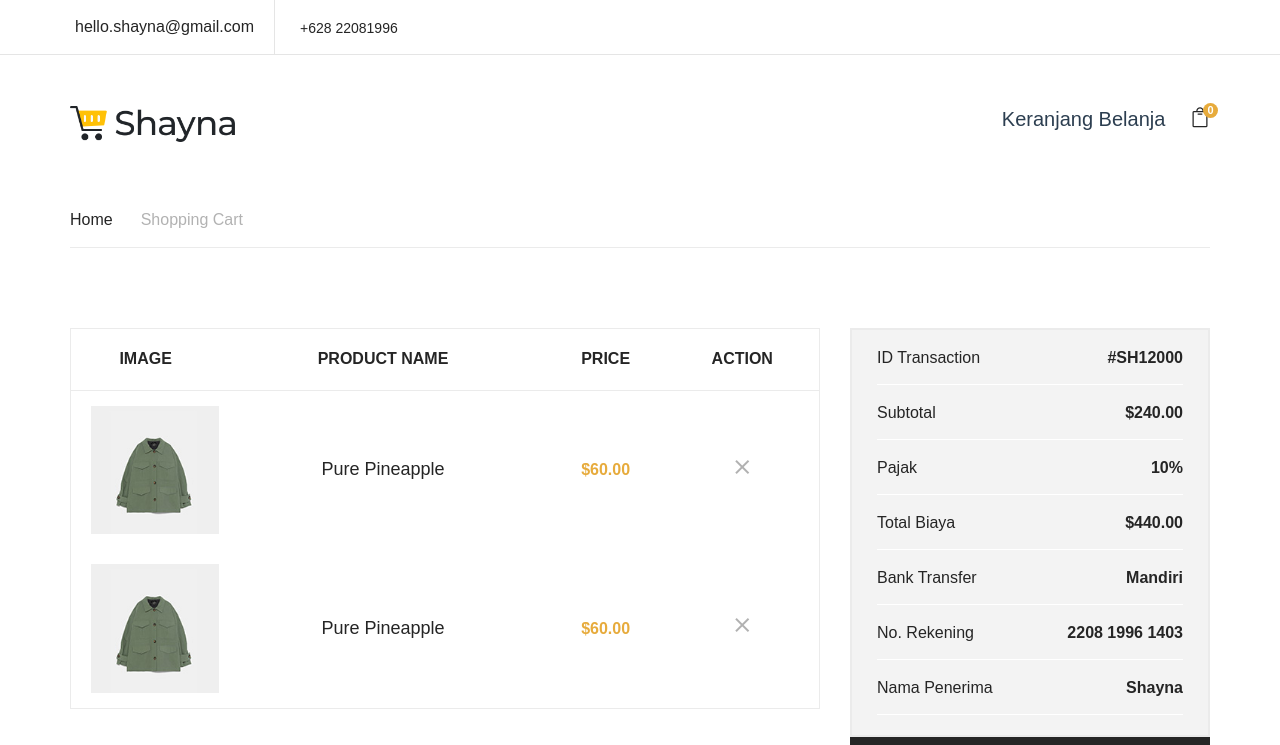
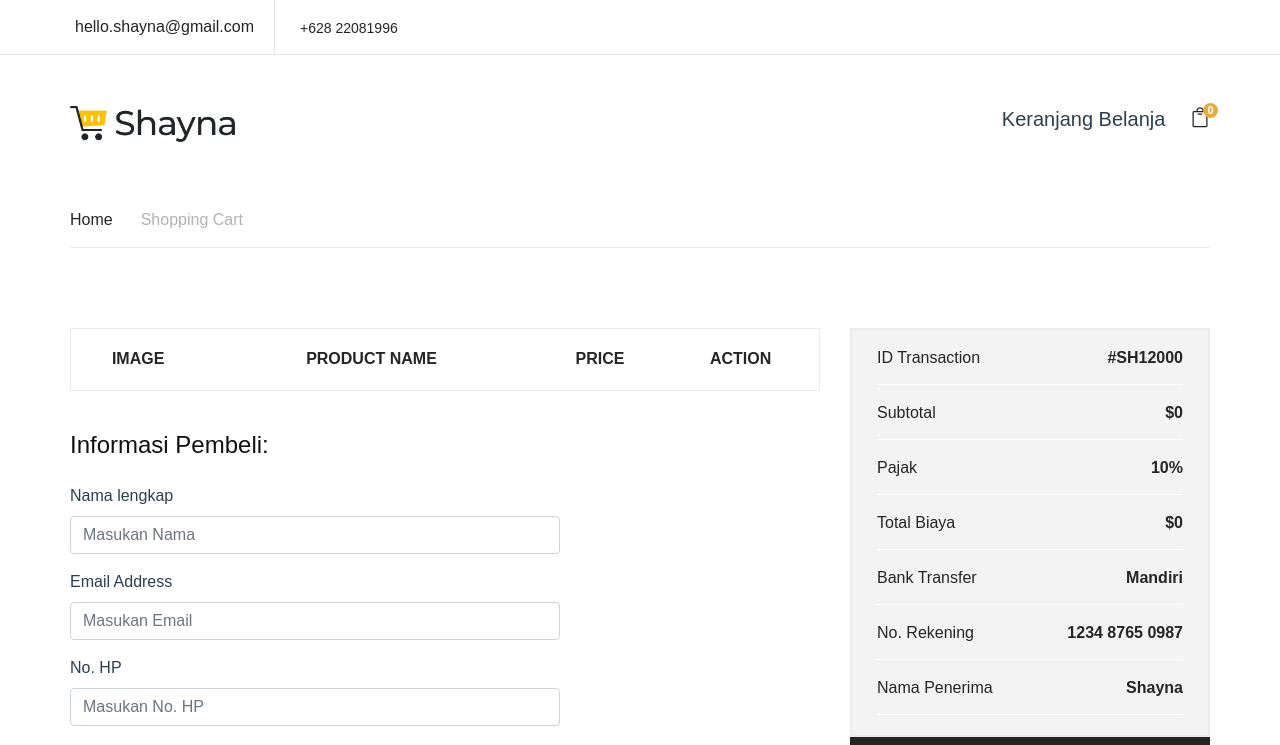
Before and after one commit to faizaaulia/shayna, a Vue app: page /#/cart in a window 1280 px wide. Shown: the top 745 px of the page. Built offline with nearby package versions, Linux system fonts and the light colour scheme; some icons are missing; a web font is replaced by a local one.

Commit message:
checkout
Update README.md

```diff
--- a/src/components/BannerShayna.vue
+++ b/src/components/BannerShayna.vue
@@ -78,8 +78,7 @@ export default {
                 localStorage.removeItem('userCart');
             }
         }
-        axios
-            .get('http://larashop.site/api/products')
+        axios.get('http://127.0.0.1:8000/api/products')
             .then(res => (this.products = res.data.data.data))
             .catch(err => console.log(err));
     }
--- a/src/views/Product.vue
+++ b/src/views/Product.vue
@@ -115,7 +115,7 @@
                 }
             }
             axios
-                .get('http://larashop.site/api/products', {
+                .get('http://127.0.0.1:8000/api/products', {
                     params: {
                         id: this.$route.params.id
                     }
--- a/src/views/ShoppingCart.vue
+++ b/src/views/ShoppingCart.vue
@@ -34,29 +34,19 @@
                                             </tr>
                                         </thead>
                                         <tbody>
-                                            <tr>
+                                            <tr v-for="cart in userCart" :key="cart.id">
                                                 <td class="cart-pic first-row">
-                                                    <img src="img/cart-page/product-1.jpg" />
+                                                    <img :src="cart.photo" />
                                                 </td>
                                                 <td class="cart-title first-row text-center">
-                                                    <h5>Pure Pineapple</h5>
+                                                    <h5>{{ cart.name }}</h5>
                                                 </td>
-                                                <td class="p-price first-row">$60.00</td>
-                                                <td class="delete-item"><a href="#"><i class="material-icons">
-                                                            close
-                                                        </i></a></td>
-                                            </tr>
-                                            <tr>
-                                                <td class="cart-pic first-row">
-                                                    <img src="img/cart-page/product-1.jpg" />
+                                                <td class="p-price first-row">${{ cart.price }}</td>
+                                                <td class="delete-item">
+                                                    <a href="#" @click="removeItem(userCart.index)">
+                                                        <i class="material-icons">close</i>
+                                                    </a>
                                                 </td>
-                                                <td class="cart-title first-row text-center">
-                                                    <h5>Pure Pineapple</h5>
-                                                </td>
-                                                <td class="p-price first-row">$60.00</td>
-                                                <td class="delete-item"><a href="#"><i class="material-icons">
-                                                            close
-                                                        </i></a></td>
                                             </tr>
                                         </tbody>
                                     </table>
@@ -70,22 +60,19 @@
                                     <form>
                                         <div class="form-group">
                                             <label for="namaLengkap">Nama lengkap</label>
-                                            <input type="text" class="form-control" id="namaLengkap"
-                                                aria-describedby="namaHelp" placeholder="Masukan Nama">
+                                            <input type="text" class="form-control" id="namaLengkap" aria-describedby="namaHelp" placeholder="Masukan Nama" v-model="userCheckout.name">
                                         </div>
                                         <div class="form-group">
                                             <label for="namaLengkap">Email Address</label>
-                                            <input type="email" class="form-control" id="emailAddress"
-                                                aria-describedby="emailHelp" placeholder="Masukan Email">
+                                            <input type="email" class="form-control" id="emailAddress" aria-describedby="emailHelp" placeholder="Masukan Email" v-model="userCheckout.email">
                                         </div>
                                         <div class="form-group">
                                             <label for="namaLengkap">No. HP</label>
-                                            <input type="text" class="form-control" id="noHP"
-                                                aria-describedby="noHPHelp" placeholder="Masukan No. HP">
+                                            <input type="text" class="form-control" id="noHP" aria-describedby="noHPHelp" placeholder="Masukan No. HP" v-model="userCheckout.phone">
                                         </div>
                                         <div class="form-group">
                                             <label for="alamatLengkap">Alamat Lengkap</label>
-                                            <textarea class="form-control" id="alamatLengkap" rows="3"></textarea>
+                                            <textarea class="form-control" id="alamatLengkap" rows="3" v-model="userCheckout.address"></textarea>
                                         </div>
                                     </form>
                                 </div>
@@ -98,16 +85,16 @@
                                 <div class="proceed-checkout">
                                     <ul class="text-left">
                                         <li class="subtotal">ID Transaction <span>#SH12000</span></li>
-                                        <li class="subtotal mt-3">Subtotal <span>$240.00</span></li>
+                                        <li class="subtotal mt-3">Subtotal <span>${{ totalCart }}</span></li>
                                         <li class="subtotal mt-3">Pajak <span>10%</span></li>
-                                        <li class="subtotal mt-3">Total Biaya <span>$440.00</span></li>
+                                        <li class="subtotal mt-3">Total Biaya <span>${{ totalCart * (1+0.1) }}</span></li>
                                         <li class="subtotal mt-3">Bank Transfer <span>Mandiri</span></li>
-                                        <li class="subtotal mt-3">No. Rekening <span>2208 1996 1403</span></li>
+                                        <li class="subtotal mt-3">No. Rekening <span>1234 8765 0987</span></li>
                                         <li class="subtotal mt-3">Nama Penerima <span>Shayna</span></li>
                                     </ul>
-                                    <router-link to="/success">
-                                        <a href="#" class="proceed-btn">I ALREADY PAID</a>
-                                    </router-link>
+                                    <!-- <router-link to="/success" @click="checkout()"> -->
+                                        <a href="#" class="proceed-btn" @click="checkout()">I ALREADY PAID</a>
+                                    <!-- </router-link> -->
                                 </div>
                             </div>
                         </div>
@@ -121,11 +108,63 @@
 
 <script>
     import HeaderShayna from '@/components/HeaderShayna'
+    import axios from 'axios';
 
     export default {
         name: 'Cart',
         components: {
             HeaderShayna
-        }
+        },
+        data() {
+            return {
+                userCart: [],
+                totalCart: 0,
+                userCheckout: {
+                    name: '',
+                    email: '',
+                    phone: '',
+                    address: '',
+                }
+            }
+        },
+        mounted() {
+            if (localStorage.getItem('userCart')) {
+                try {
+                    this.userCart = JSON.parse(localStorage.getItem('userCart'));
+                    this.totalCart = this.userCart.reduce((acc, item) => acc + item.price, 0)
+                } catch (error) {
+                    localStorage.removeItem('userCart');
+                }
+            }
+        },
+        methods: {
+            removeItem(idx) {
+                // TODO: fix missmatch item removing
+                this.userCart.splice(idx, 1);
+                // save newest cart
+                const parsed = JSON.stringify(this.userCart);
+                localStorage.setItem('userCart', parsed);
+                this.totalCart = this.userCart.reduce((acc, item) => acc + item.price, 0)
+            },
+            checkout() {
+                let trx_details = this.userCart.map((product) => {
+                    return product.id
+                })
+
+                let checkoutData = {
+                    'name': this.userCheckout.name,
+                    'email': this.userCheckout.email,
+                    'phone': this.userCheckout.phone,
+                    'address': this.userCheckout.address,
+                    'total': this.totalCart,
+                    'status': "PENDING",
+                    'transaction_details': trx_details
+                }
+
+                axios.post('http://127.0.0.1:8000/api/checkout', checkoutData)
+                    .then(() => this.$router.push('/success'))
+                    .catch(e => console.log(e))
+            }
+        },
     }
 </script>
```
Also changed, not shown: src/components/HeaderShayna.vue (+8 -4 lines), 1 other file (tests, documents, lock files or other folders).
